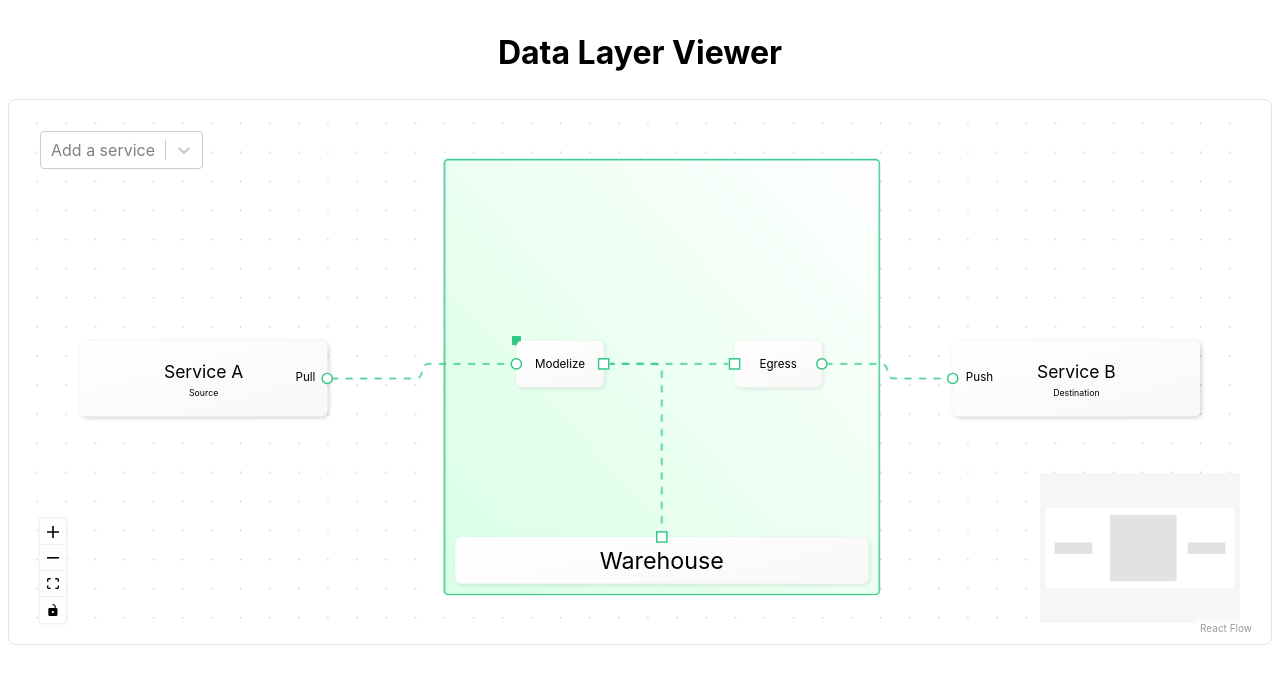
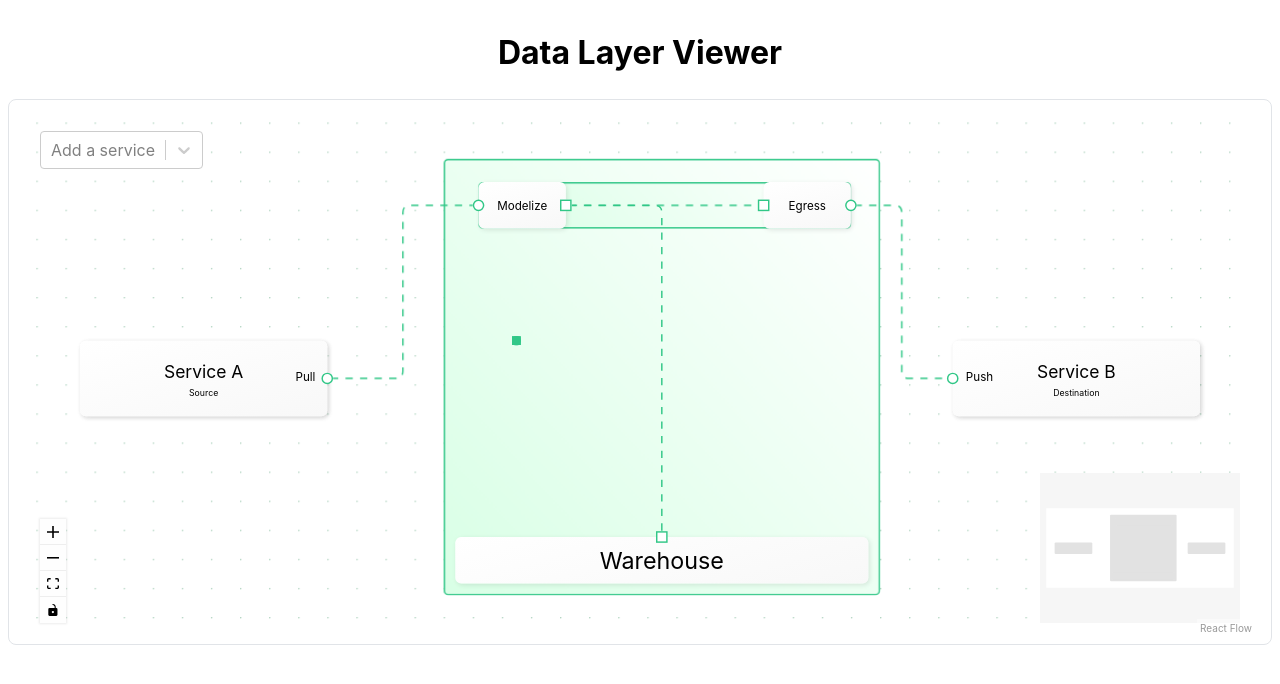
Before and after one commit to savages-corp/data-layer-viewer, a React (Vite) app: page / in a window 1280 px wide. Shown: the top 684 px of the page. Built offline with nearby package versions, Linux system fonts and the light colour scheme.

Commit message:
Create flows within data layer group containing stage nodes

```diff
--- a/src/App.tsx
+++ b/src/App.tsx
@@ -92,7 +92,7 @@ const initialNodes: AppNode[] = [
     type: 'group',
     position: { x: -50, y: -125 },
     style: { width: 300, height: 300 },
-    zIndex: -1,
+    zIndex: -2,
     data: {},
     draggable: false,
     selectable: false,
@@ -106,6 +106,16 @@ const initialNodes: AppNode[] = [
   //   extent: 'parent',
   // },
   {
+    id: 'data-layer-flow-1',
+    type: 'group',
+    position: { x: 24, y: 16 },
+    style: { width: 256, height: 32, zIndex: -1 },
+    data: {},
+    zIndex: -1,
+    parentId: 'data-layer',
+    extent: 'parent',
+  },
+  {
     id: 'warehouse',
     position: { x: 8, y: 260 },
     type: 'warehouse',
@@ -118,10 +128,10 @@ const initialNodes: AppNode[] = [
   },
   {
     id: 'modelize-1',
-    position: { x: 50, y: 125 },
+    position: { x: 0, y: 125 },
     type: 'stage',
     data: { stage: Stage.Modelize },
-    parentId: 'data-layer',
+    parentId: 'data-layer-flow-1',
     extent: 'parent',
   },
   {
@@ -129,7 +139,7 @@ const initialNodes: AppNode[] = [
     position: { x: 200, y: 125 },
     type: 'stage',
     data: { stage: Stage.Egress },
-    parentId: 'data-layer',
+    parentId: 'data-layer-flow-1',
     extent: 'parent',
   },
 
--- a/src/nodes/StageNode.tsx
+++ b/src/nodes/StageNode.tsx
@@ -61,7 +61,7 @@ export function StageNodeComponent({ id, data }: NodeProps<StageNode>) {
         position={Position.Right}
         id="pull"
         style={{ borderRadius: data.stage === Stage.Modelize ? '0' : '50%' }}
-        isConnectable={sourceConnections.length === 0}
+        isConnectable={sourceConnections.length === 0 || data.stage === Stage.Modelize}
       >
       </Handle>
     </>
```
